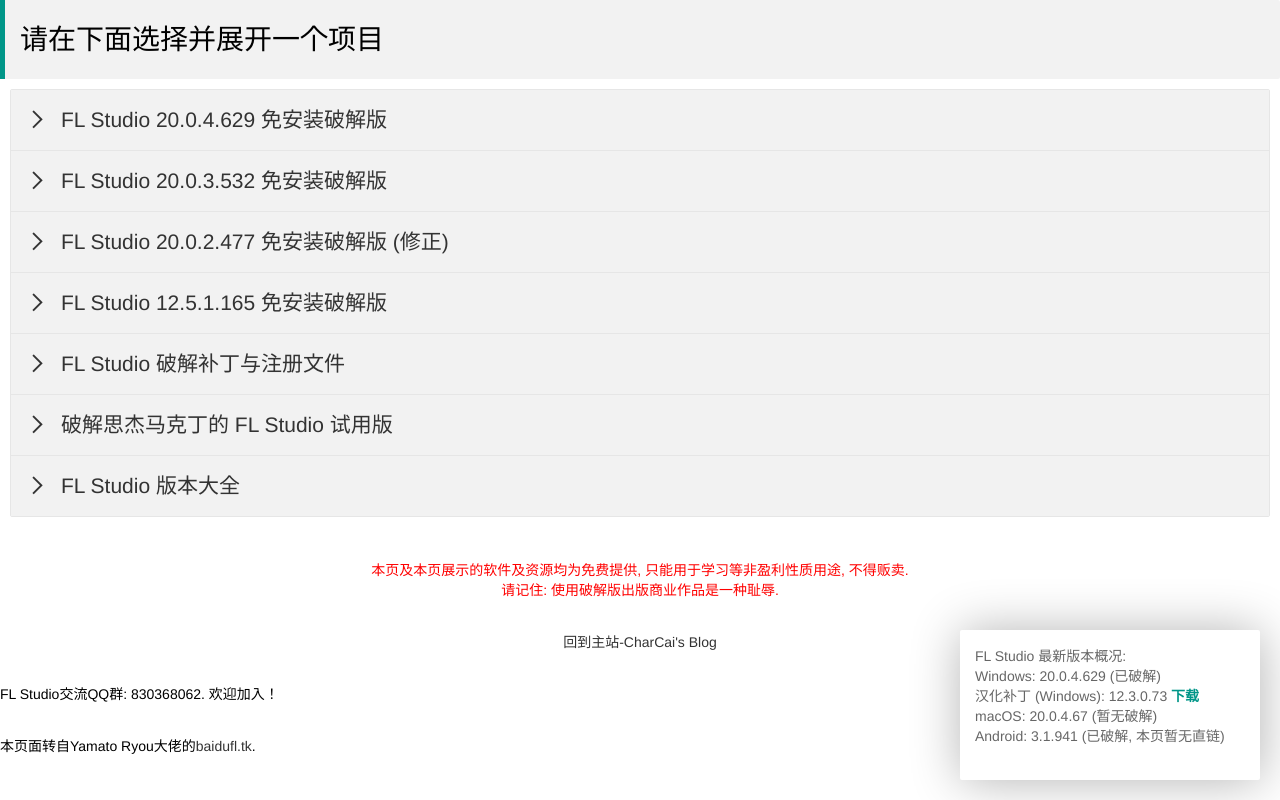
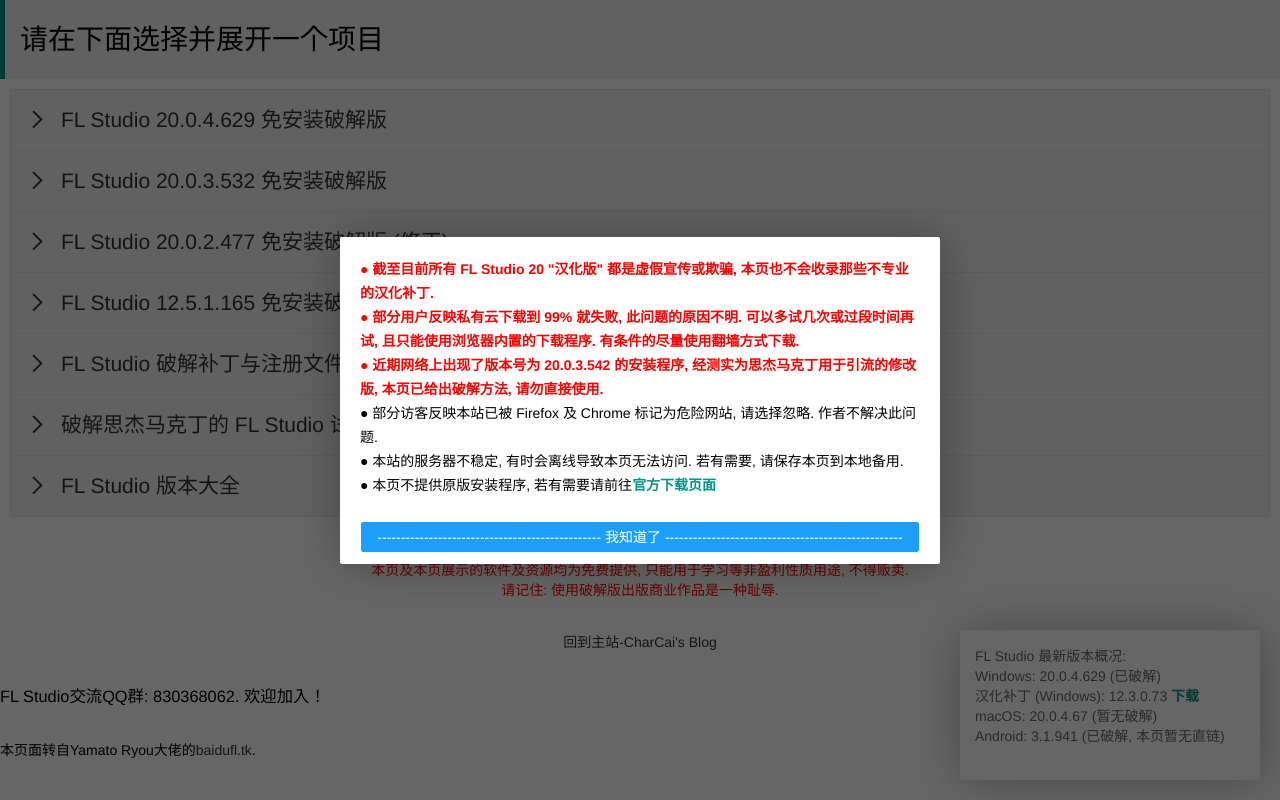
Before and after one commit to FLreg/FLreg.github.io, a plain HTML site: page index.html in a window 1280 px wide. Drawn offline with Linux system fonts and the light colour scheme.

Commit message:
Update Files

```diff
--- a/index.html
+++ b/index.html
@@ -754,11 +754,11 @@
     </p>
     <br>
     <br>
-    <p align="center" style="color: #333333">
-    <h5>FL Studio交流QQ群: 830368062. 欢迎加入！</h5>
-	<br>
-	<br>
-	本页面转自Yamato Ryou大佬的<a href="//baidufl.tk">baidufl.tk</a>.
+    <p align="center" style="color: #ff0000">
+    <h3>FL Studio交流QQ群: 830368062. 欢迎加入！</h3>
+    <br>
+    <br>
+    本页面转自Yamato Ryou大佬的<a href="//baidufl.tk">baidufl.tk</a>.
     </p>
     <br>
     <br>
@@ -771,6 +771,21 @@
         Android: 3.1.941 (已破解, 本页暂无直链)<br>
       </p>
     </div>
+<script type="text/javascript">
+      layer.open({
+      btn: '------------------------------------------------ 我知道了 ---------------------------------------------------',
+      closeBtn: 0,
+      btnAlign: 'c',
+      title: false,
+      moveType: '1',
+      shadeClose: false,
+      shade: 0.6,
+      resize: false,
+      type: '0',
+      area: '700px',
+      content: '<strong style="color: #FF0000">● 截至目前所有 FL Studio 20 "汉化版" 都是虚假宣传或欺骗, 本页也不会收录那些不专业的汉化补丁.<br>● 部分用户反映私有云下载到 99% 就失败, 此问题的原因不明. 可以多试几次或过段时间再试, 且只能使用浏览器内置的下载程序. 有条件的尽量使用翻墙方式下载.<br>● 近期网络上出现了版本号为 20.0.3.542 的安装程序, 经测实为思杰马克丁用于引流的修改版, 本页已给出破解方法, 请勿直接使用.</strong><br>● 部分访客反映本站已被 Firefox 及 Chrome 标记为危险网站, 请选择忽略. 作者不解决此问题.<br>● 本站的服务器不稳定, 有时会离线导致本页无法访问. 若有需要, 请保存本页到本地备用.<br>● 本页不提供原版安装程序, 若有需要请前往<a href="https://www.image-line.com/downloads/flstudiodownload.html" target="_blank"><strong style="color: #009688">官方下载页面</strong></a>'
+      });
+    </script>
     <script type="text/javascript">
       function show() {
         layer.open ({
@@ -870,8 +885,6 @@
       resize: false,
       type: '0',
       area: '700px',
-      content: '<strong style="color: #FF0000">● 截至目前所有 FL Studio 20 "汉化版" 都是虚假宣传或欺骗, 本页也不会收录那些不专业的汉化补丁.<br>● 部分用户反映私有云下载到 99% 就失败, 此问题的原因不明. 可以多试几次或过段时间再试, 且只能使用浏览器内置的下载程序. 有条件的尽量使用翻墙方式下载.<br>● 近期网络上出现了版本号为 20.0.3.542 的安装程序, 经测实为思杰马克丁用于引流的修改版, 本页已给出破解方法, 请勿直接使用.</strong><br>● 部分访客反映本站已被 Firefox 及 Chrome 标记为危险网站, 请选择忽略. 作者不解决此问题.<br>● 本站的服务器不稳定, 有时会离线导致本页无法访问. 若有需要, 请保存本页到本地备用.<br>● 本页不提供原版安装程序, 若有需要请前往<a href="https://www.image-line.com/downloads/flstudiodownload.html" target="_blank"><strong style="color: #009688">官方下载页面</strong></a><br>本站QQ群: 830368062. 欢迎加入！'
-      });
 var _hmt = _hmt || [];(function(){var hm=document.createElement("script");hm.src="https://hm.baidu.com/hm.js?a60ba8f185448c470ca41442429caddd";var s=document.getElementsByTagName("script")[0];s.parentNode.insertBefore(hm,s);})();
      function getParam(paramName) {
         paramValue = "", isFound = !1;
```
